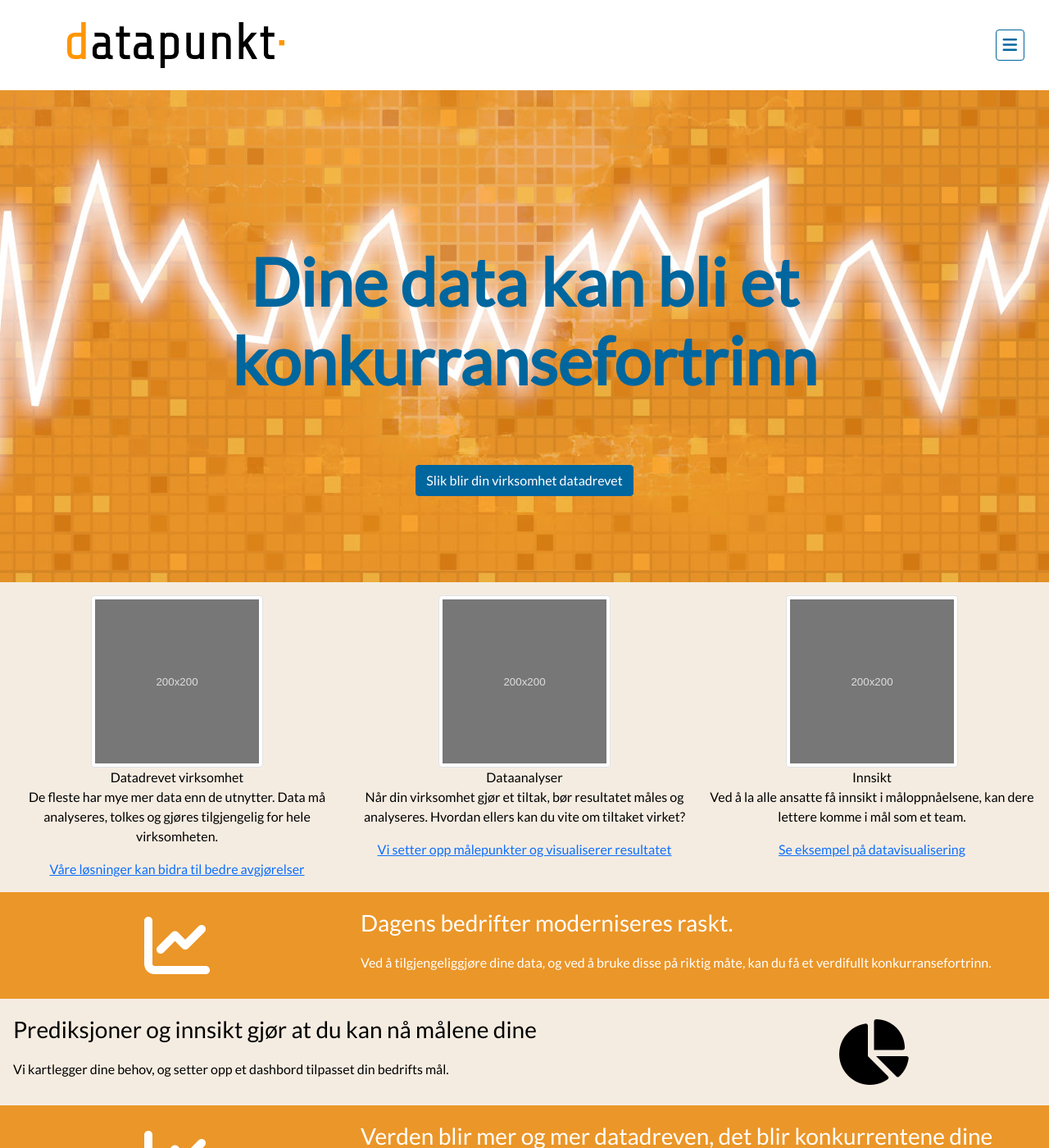
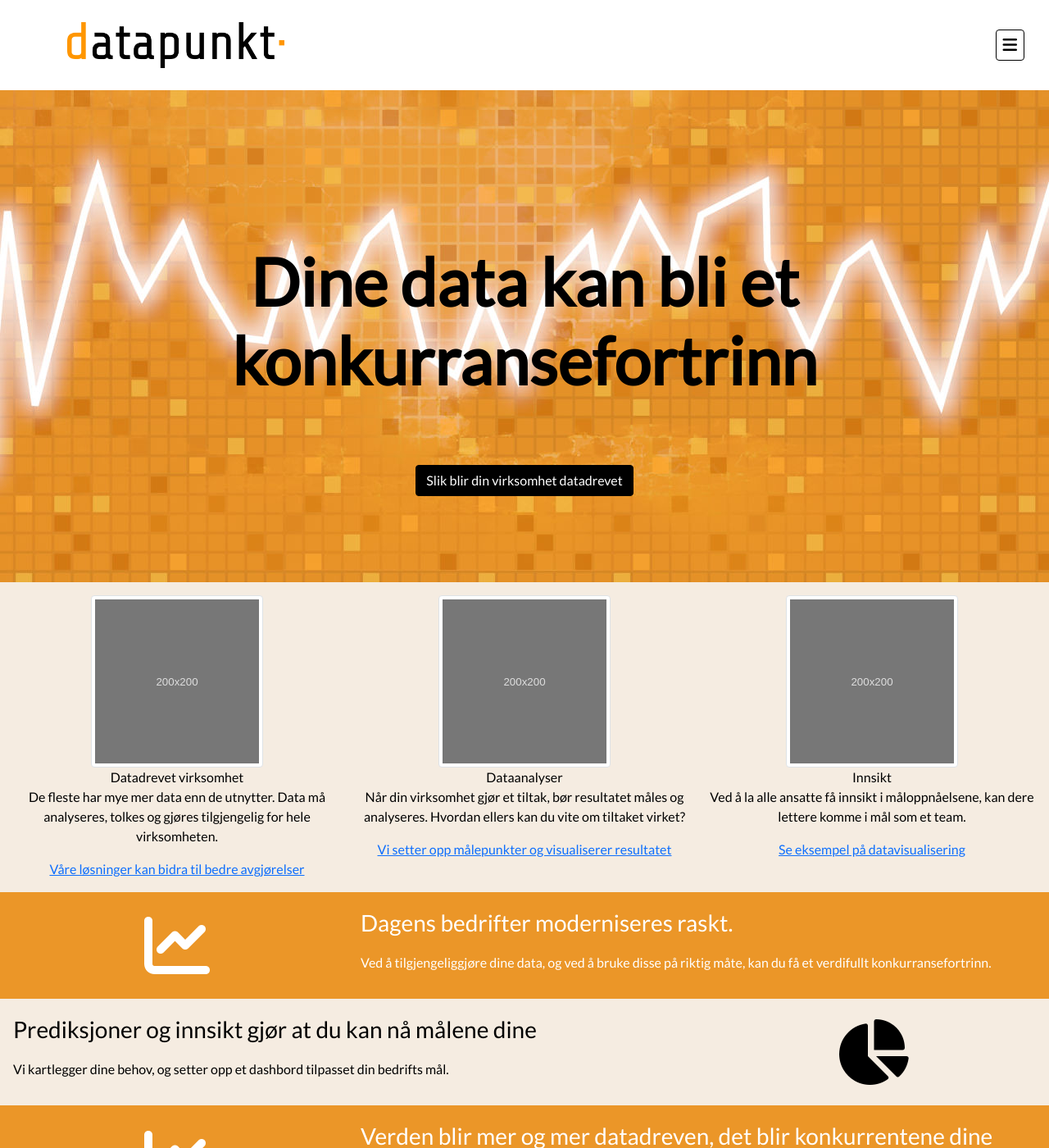
Before and after one commit to xibriz/datapunkt, a Jekyll site: the page built from docs/index.markdown, in a window 1280 px wide and 1400 px high. Shown: the whole window at 82% size. Built offline with Jekyll 4.4.1, drawn with Linux system fonts in a browser that asks for light colours; nearby versions of some CDN libraries; our own code applies the rules of GitHub Pages for plain Markdown files.

```diff
--- a/docs/assets/styles/style.css
+++ b/docs/assets/styles/style.css
@@ -8,7 +8,7 @@
     --text-color-odd: white;
     --background-color-even: #F5ECE1;
     --text-color-even: black;
-    --text-color-heading: #00669E;
+    --text-color-heading: #000000;
 }
 
 body {
@@ -23,8 +23,8 @@ h1 {
   }
 
 .btn-primary {
-    background-color: #00669E;
-    border-color: #00669E;
+    background-color: #000000;
+    border-color: #000000;
 }
 
 .navbar {
```
